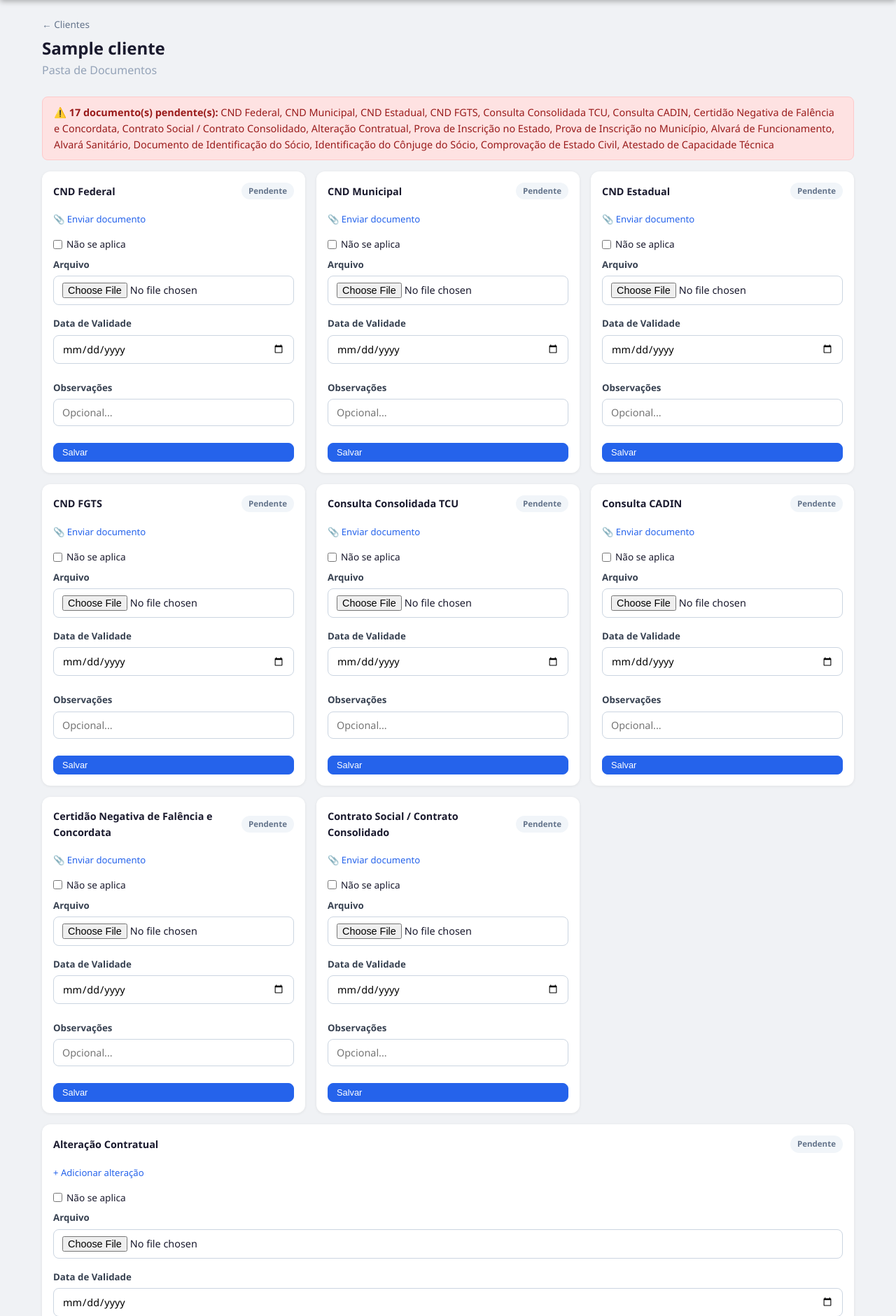
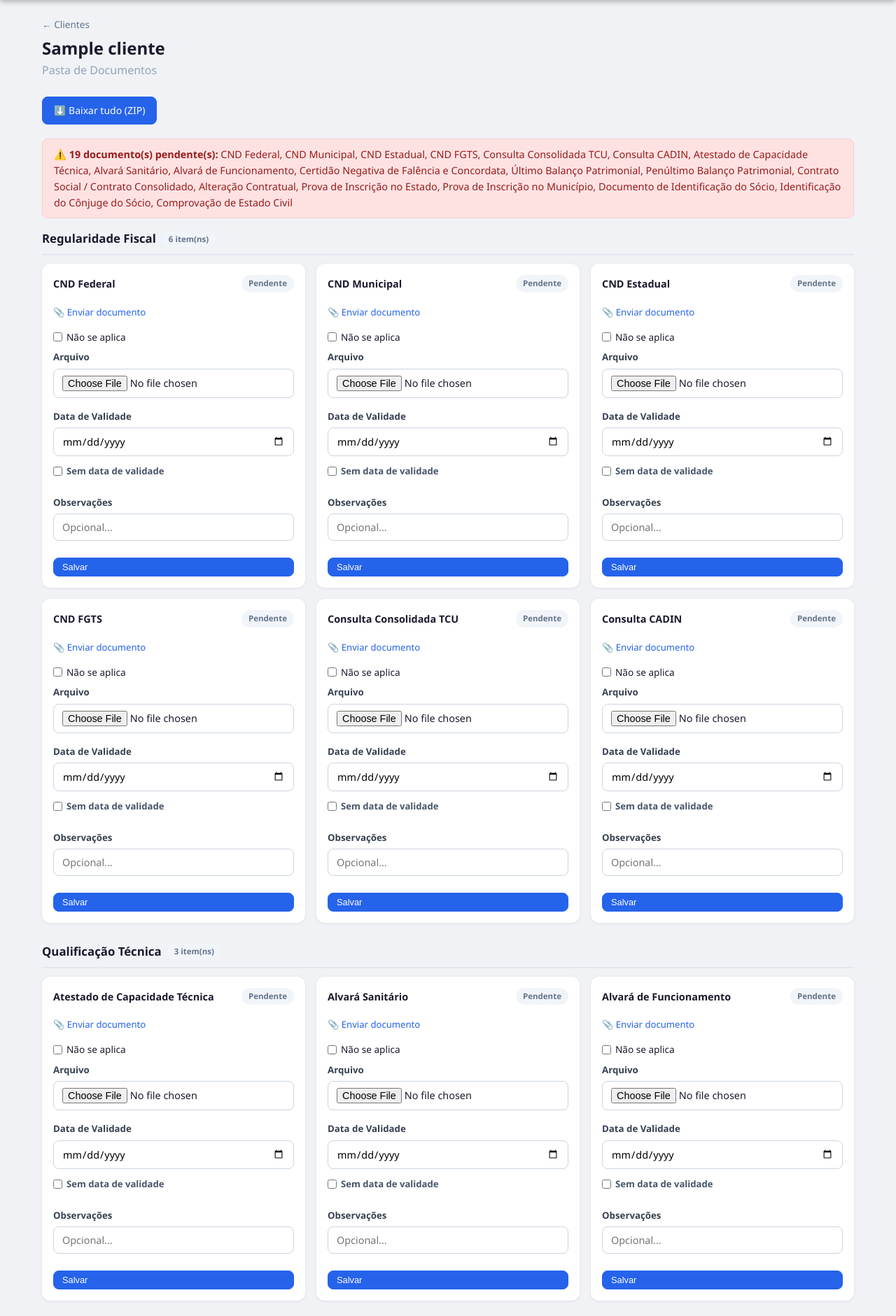
Before and after one commit to igorsantoscost-rgb/Software-de-Licita-es, a Flask app: page /clientes/1/documentos in a window 1280 px wide. Shown: the part 56-1937 px from the top of the page at 70% size. Run offline with Flask 3, Linux system fonts and the light colour scheme; a user stored in the database is signed in; tables that the repository leaves empty hold one stand-in row (values such as "Sample post").

Commit message:
feat: setores de documentos, balancos, outros docs e download em zip

```diff
--- a/app/models.py
+++ b/app/models.py
@@ -77,27 +77,55 @@ class Documento(db.Model):
     criado_em = db.Column(db.DateTime, default=datetime.utcnow)
 
 
+# Documentos organizados por setor.
+# Cada setor: (nome_do_setor, [(slug, rotulo), ...])
+SETORES_DOCUMENTOS = [
+    ("Regularidade Fiscal", [
+        ("cnd_federal", "CND Federal"),
+        ("cnd_municipal", "CND Municipal"),
+        ("cnd_estadual", "CND Estadual"),
+        ("cnd_fgts", "CND FGTS"),
+        ("tcu", "Consulta Consolidada TCU"),
+        ("cadin", "Consulta CADIN"),
+    ]),
+    ("Qualificação Técnica", [
+        ("atestado_tecnico", "Atestado de Capacidade Técnica"),
+        ("alvara_sanitario", "Alvará Sanitário"),
+        ("alvara_funcionamento", "Alvará de Funcionamento"),
+    ]),
+    ("Qualificação Econômico-Financeira", [
+        ("certidao_falencia", "Certidão Negativa de Falência e Concordata"),
+        ("balanco_ultimo", "Último Balanço Patrimonial"),
+        ("balanco_penultimo", "Penúltimo Balanço Patrimonial"),
+    ]),
+    ("Contrato e Credenciamento", [
+        ("contrato_social", "Contrato Social / Contrato Consolidado"),
+        ("alteracao_contratual", "Alteração Contratual"),
+        ("inscricao_estado", "Prova de Inscrição no Estado"),
+        ("inscricao_municipio", "Prova de Inscrição no Município"),
+        ("doc_socio", "Documento de Identificação do Sócio"),
+        ("doc_conjuge", "Identificação do Cônjuge do Sócio"),
+        ("estado_civil", "Comprovação de Estado Civil"),
+    ]),
+    ("Outros Documentos", [
+        ("outros_documentos", "Outros Documentos"),
+    ]),
+]
+
+# Lista achatada (mantida para compatibilidade com o resto do código)
 DOCUMENTOS_CLIENTE = [
-    ("cnd_federal", "CND Federal"),
-    ("cnd_municipal", "CND Municipal"),
-    ("cnd_estadual", "CND Estadual"),
-    ("cnd_fgts", "CND FGTS"),
-    ("tcu", "Consulta Consolidada TCU"),
-    ("cadin", "Consulta CADIN"),
-    ("certidao_falencia", "Certidão Negativa de Falência e Concordata"),
-    ("contrato_social", "Contrato Social / Contrato Consolidado"),
-    ("alteracao_contratual", "Alteração Contratual"),
-    ("inscricao_estado", "Prova de Inscrição no Estado"),
-    ("inscricao_municipio", "Prova de Inscrição no Município"),
-    ("alvara_funcionamento", "Alvará de Funcionamento"),
-    ("alvara_sanitario", "Alvará Sanitário"),
-    ("doc_socio", "Documento de Identificação do Sócio"),
-    ("doc_conjuge", "Identificação do Cônjuge do Sócio"),
-    ("estado_civil", "Comprovação de Estado Civil"),
-    ("atestado_tecnico", "Atestado de Capacidade Técnica"),
+    (slug, label)
+    for _setor, _docs in SETORES_DOCUMENTOS
+    for slug, label in _docs
 ]
 
 DOCUMENTO_TIPOS = [slug for slug, _ in DOCUMENTOS_CLIENTE]
+
+# Tipos que aceitam VÁRIOS arquivos (não substituem o anterior)
+TIPOS_MULTIPLOS = {"alteracao_contratual", "outros_documentos"}
+
+# Tipos opcionais — nunca contam como pendência
+TIPOS_OPCIONAIS = {"outros_documentos"}
 
 
 class DocumentoCliente(db.Model):
--- a/app/routes/docs_cliente.py
+++ b/app/routes/docs_cliente.py
@@ -1,9 +1,12 @@
-from flask import Blueprint, render_template, redirect, url_for, request, flash, send_from_directory, abort
+from flask import Blueprint, render_template, redirect, url_for, request, flash, send_from_directory, send_file, abort
 from flask_login import login_required, current_user
-from app.models import Cliente, DocumentoCliente, DOCUMENTOS_CLIENTE, DOCUMENTO_TIPOS
+from app.models import (
+    Cliente, DocumentoCliente, DOCUMENTOS_CLIENTE, DOCUMENTO_TIPOS,
+    SETORES_DOCUMENTOS, TIPOS_MULTIPLOS, TIPOS_OPCIONAIS,
+)
 from app import db
 from datetime import datetime, date
-import os, uuid
+import os, uuid, io, zipfile
 
 docs_bp = Blueprint("docs", __name__, url_prefix="/clientes")
 
@@ -32,18 +35,20 @@ def documentos(cliente_id):
 
     todos_docs = DocumentoCliente.query.filter_by(cliente_id=cliente_id).order_by(DocumentoCliente.criado_em.desc()).all()
 
-    # Agrupa por tipo — pega o mais recente de cada tipo (exceto alteracao que pode ter multiplos)
+    # Agrupa por tipo — tipos múltiplos viram lista; os demais pegam o mais recente
     docs_por_tipo = {}
     for doc in todos_docs:
-        if doc.tipo == "alteracao_contratual":
+        if doc.tipo in TIPOS_MULTIPLOS:
             docs_por_tipo.setdefault(doc.tipo, []).append(doc)
         else:
             if doc.tipo not in docs_por_tipo:
                 docs_por_tipo[doc.tipo] = doc
 
-    # Calcula status geral (pendencias)
+    # Calcula pendências (ignora tipos opcionais)
     pendencias = []
     for slug, label in DOCUMENTOS_CLIENTE:
+        if slug in TIPOS_OPCIONAIS:
+            continue
         doc = docs_por_tipo.get(slug)
         nao_aplica = False
         if isinstance(doc, list):
@@ -60,13 +65,54 @@ def documentos(cliente_id):
     return render_template(
         "documentos_cliente.html",
         cliente=cliente,
-        documentos_tipos=DOCUMENTOS_CLIENTE,
+        setores=SETORES_DOCUMENTOS,
+        tipos_multiplos=list(TIPOS_MULTIPLOS),
         docs_por_tipo=docs_por_tipo,
         pendencias=pendencias,
         status_validade=_status_validade,
         hoje=date.today(),
         aviso_dias=AVISO_DIAS,
     )
+
+
+@docs_bp.route("/<int:cliente_id>/documentos/baixar-zip")
+@login_required
+def baixar_zip(cliente_id):
+    cliente = Cliente.query.get_or_404(cliente_id)
+    if not current_user.is_assessor() and current_user.cliente_id != cliente_id:
+        abort(403)
+
+    docs = (DocumentoCliente.query
+            .filter_by(cliente_id=cliente_id)
+            .order_by(DocumentoCliente.criado_em)
+            .all())
+
+    label_por_slug = {slug: label for slug, label in DOCUMENTOS_CLIENTE}
+
+    buf = io.BytesIO()
+    adicionados = 0
+    usados = {}
+    with zipfile.ZipFile(buf, "w", zipfile.ZIP_DEFLATED) as zf:
+        for d in docs:
+            if d.nao_se_aplica or not d.caminho or not os.path.exists(d.caminho):
+                continue
+            label = label_por_slug.get(d.tipo, d.tipo)
+            ext = os.path.splitext(d.nome_original)[1] or os.path.splitext(d.caminho)[1]
+            # Evita nomes repetidos quando há vários do mesmo tipo
+            usados[label] = usados.get(label, 0) + 1
+            base = label if usados[label] == 1 else f"{label} ({usados[label]})"
+            zf.write(d.caminho, f"{base}{ext}")
+            adicionados += 1
+
+    if adicionados == 0:
+        flash("Nenhum documento disponível para baixar.", "erro")
+        return redirect(url_for("docs.documentos", cliente_id=cliente_id))
+
+    buf.seek(0)
+    data_hoje = date.today().strftime("%d-%m-%Y")
+    nome_zip = f"Habilitação - {cliente.nome} - {data_hoje}.zip"
+    return send_file(buf, mimetype="application/zip",
+                     as_attachment=True, download_name=nome_zip)
 
 
 @docs_bp.route("/<int:cliente_id>/documentos/upload", methods=["POST"])
@@ -95,7 +141,7 @@ def upload_doc(cliente_id):
 
     if nao_aplica:
         # Remove docs anteriores do mesmo tipo e registra nao_se_aplica
-        if tipo != "alteracao_contratual":
+        if tipo not in TIPOS_MULTIPLOS:
             DocumentoCliente.query.filter_by(cliente_id=cliente_id, tipo=tipo).delete()
         doc = DocumentoCliente(
             cliente_id=cliente_id,
@@ -124,7 +170,7 @@ def upload_doc(cliente_id):
     arquivo.save(caminho)
 
     # Para tipos únicos, remove o anterior
-    if tipo != "alteracao_contratual":
+    if tipo not in TIPOS_MULTIPLOS:
         antigos = DocumentoCliente.query.filter_by(cliente_id=cliente_id, tipo=tipo).all()
         for a in antigos:
             if a.caminho and os.path.exists(a.caminho):
--- a/app/templates/documentos_cliente.html
+++ b/app/templates/documentos_cliente.html
@@ -1,6 +1,32 @@
 {% extends "base.html" %}
 {% block titulo %}Documentos — {{ cliente.nome }}{% endblock %}
 {% block conteudo %}
+
+<style>
+.setor-bloco { margin-bottom: 28px; }
+.setor-titulo {
+  font-size: 1.05rem;
+  font-weight: 700;
+  color: #1a1a2e;
+  margin: 0 0 12px 0;
+  padding-bottom: 8px;
+  border-bottom: 2px solid #e2e8f0;
+  display: flex;
+  align-items: center;
+  gap: 8px;
+}
+.setor-titulo .setor-contador {
+  font-size: .72rem;
+  font-weight: 600;
+  color: #64748b;
+  background: #f1f5f9;
+  padding: 2px 10px;
+  border-radius: 20px;
+}
+.docs-acoes-topo { display: flex; gap: 10px; flex-wrap: wrap; margin: 4px 0 20px; }
+.campo-check-sem-val { display: flex; align-items: center; gap: 6px; margin-top: 6px; }
+.campo-check-sem-val label { font-size: .82rem; color: #475569; }
+</style>
 
 <div class="page-header">
   <div>
@@ -8,6 +34,10 @@
     <h2>{{ cliente.nome }}</h2>
     <p class="muted">Pasta de Documentos</p>
   </div>
+</div>
+
+<div class="docs-acoes-topo">
+  <a href="{{ url_for('docs.baixar_zip', cliente_id=cliente.id) }}" class="btn btn-primary">⬇️ Baixar tudo (ZIP)</a>
 </div>
 
 {% if pendencias %}
@@ -20,10 +50,17 @@
 </div>
 {% endif %}
 
+{% for setor_nome, setor_docs in setores %}
+<div class="setor-bloco">
+  <h3 class="setor-titulo">
+    {{ setor_nome }}
+    <span class="setor-contador">{{ setor_docs|length }} item(ns)</span>
+  </h3>
+
   <div class="docs-grid">
-  {% for slug, label in documentos_tipos %}
+    {% for slug, label in setor_docs %}
     {% set doc = docs_por_tipo.get(slug) %}
-  {% set is_lista = slug == 'alteracao_contratual' %}
+    {% set is_lista = slug in tipos_multiplos %}
 
     <div class="doc-card {% if is_lista %}doc-card-full{% endif %}">
       <div class="doc-card-header">
@@ -108,7 +145,7 @@
       <!-- Formulário de upload -->
       {% if current_user.is_assessor() %}
       <details class="upload-details" {% if not tem %}open{% endif %}>
-      <summary>{% if is_lista %}+ Adicionar alteração{% else %}{% if tem %}🔄 Substituir{% else %}📎 Enviar documento{% endif %}{% endif %}</summary>
+        <summary>{% if is_lista %}+ Adicionar arquivo{% else %}{% if tem %}🔄 Substituir{% else %}📎 Enviar documento{% endif %}{% endif %}</summary>
         <form method="POST" action="{{ url_for('docs.upload_doc', cliente_id=cliente.id) }}" enctype="multipart/form-data" class="form-doc">
           <input type="hidden" name="tipo" value="{{ slug }}">
 
@@ -122,9 +159,13 @@
               <label>Arquivo</label>
               <input type="file" name="arquivo" class="input-file-doc">
             </div>
-          <div class="campo">
+            <div class="campo" id="campo_validade_{{ slug }}">
               <label>Data de Validade</label>
-            <input type="date" name="validade">
+              <input type="date" name="validade" id="validade_{{ slug }}">
+              <div class="campo-check-sem-val">
+                <input type="checkbox" id="semval_{{ slug }}" class="check-sem-validade" data-slug="{{ slug }}">
+                <label for="semval_{{ slug }}">Sem data de validade</label>
+              </div>
             </div>
           </div>
 
@@ -140,14 +181,33 @@
     </div>
     {% endfor %}
   </div>
+</div>
+{% endfor %}
 
 <script>
+// "Não se aplica" esconde todos os campos do documento
 document.querySelectorAll('.check-nao-aplica').forEach(cb => {
   cb.addEventListener('change', () => {
     const campos = document.getElementById('campos_' + cb.dataset.slug);
     if (campos) campos.style.display = cb.checked ? 'none' : 'block';
   });
 });
+
+// "Sem data de validade" esconde e limpa o campo de data
+document.querySelectorAll('.check-sem-validade').forEach(cb => {
+  cb.addEventListener('change', () => {
+    const inp = document.getElementById('validade_' + cb.dataset.slug);
+    if (!inp) return;
+    if (cb.checked) {
+      inp.value = '';
+      inp.disabled = true;
+      inp.style.display = 'none';
+    } else {
+      inp.disabled = false;
+      inp.style.display = 'block';
+    }
+  });
+});
 </script>
 
 {% endblock %}
```
Lines whose indentation alone changed are shown as unchanged.
